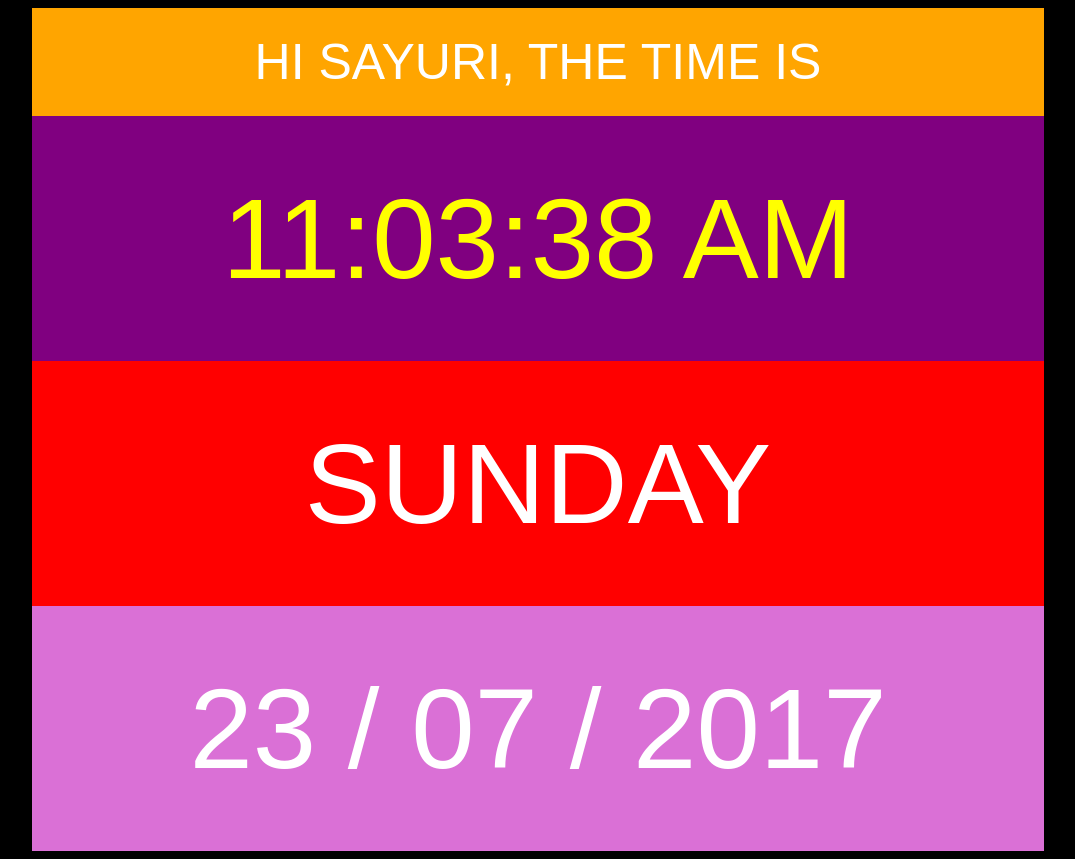
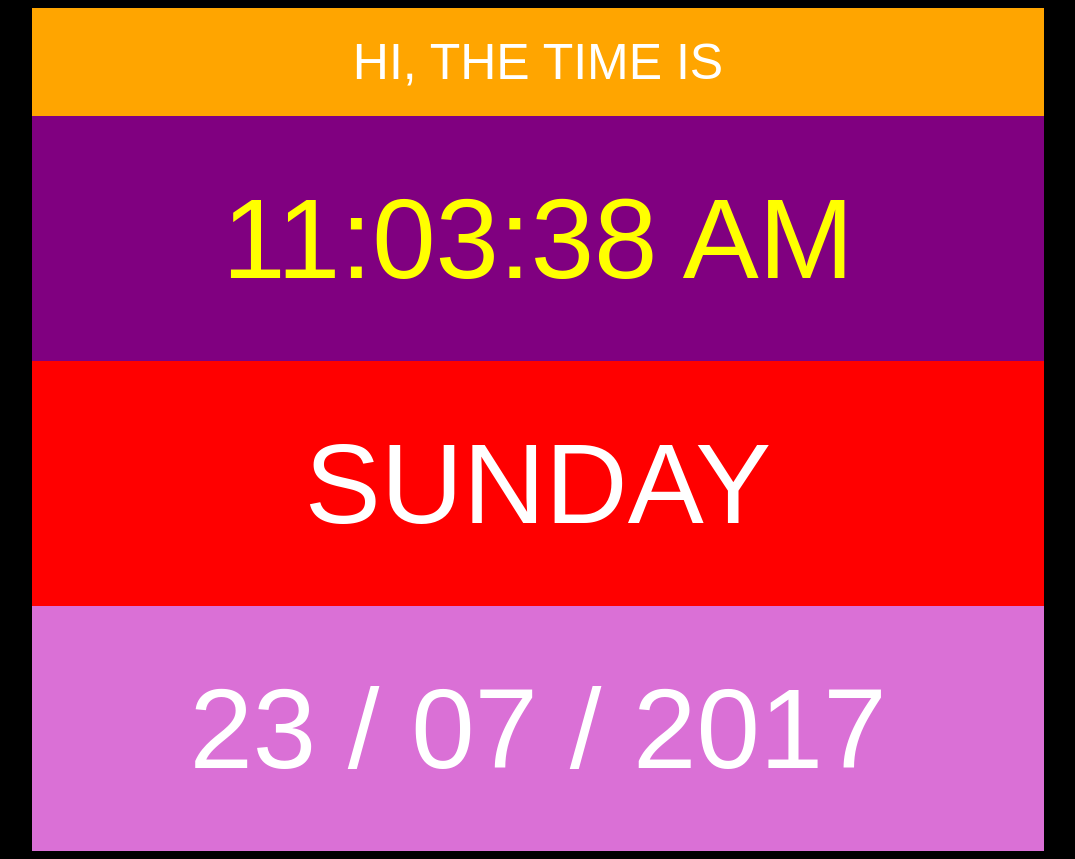
Before and after one commit to AllanFox/digital-clock, a plain HTML site: page index.html in a window 1280 px wide. Shown: the whole page, without its empty margins (102-1177 px from the left). Drawn offline with Linux system fonts and the light colour scheme.

Commit message:
minor update
changed the text in span

```diff
--- a/index.html
+++ b/index.html
@@ -8,7 +8,7 @@
         <link rel="stylesheet" href="css/style.css">
     </head>
     <body>
-      <div id="not-clock"><span>HI SAYURI, THE TIME IS</span></div>
+      <div id="not-clock"><span>HI, THE TIME IS</span></div>
       <div id="clock"></div>
       <div id="day"></div>
       <div id="date"></div>
```
